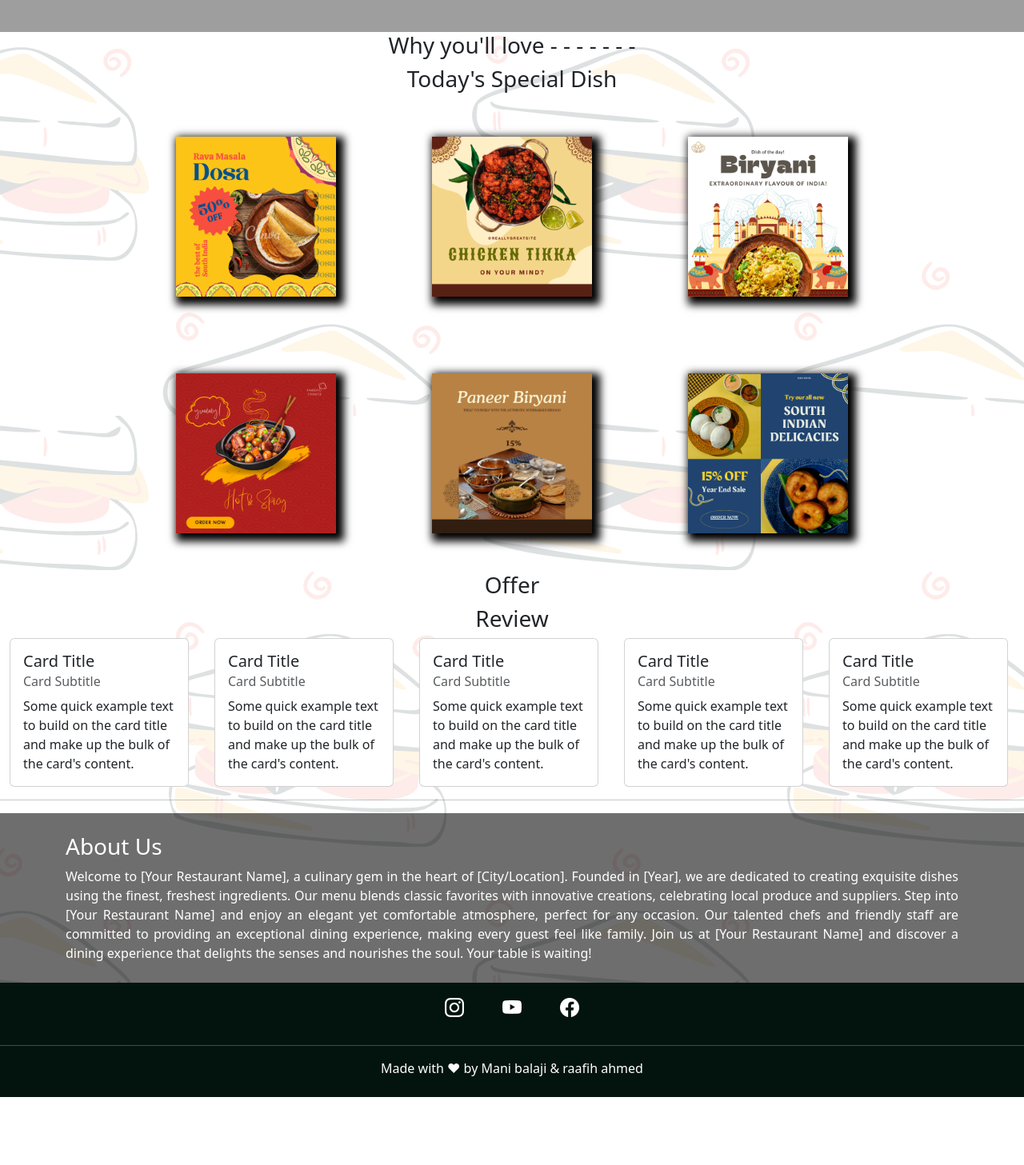
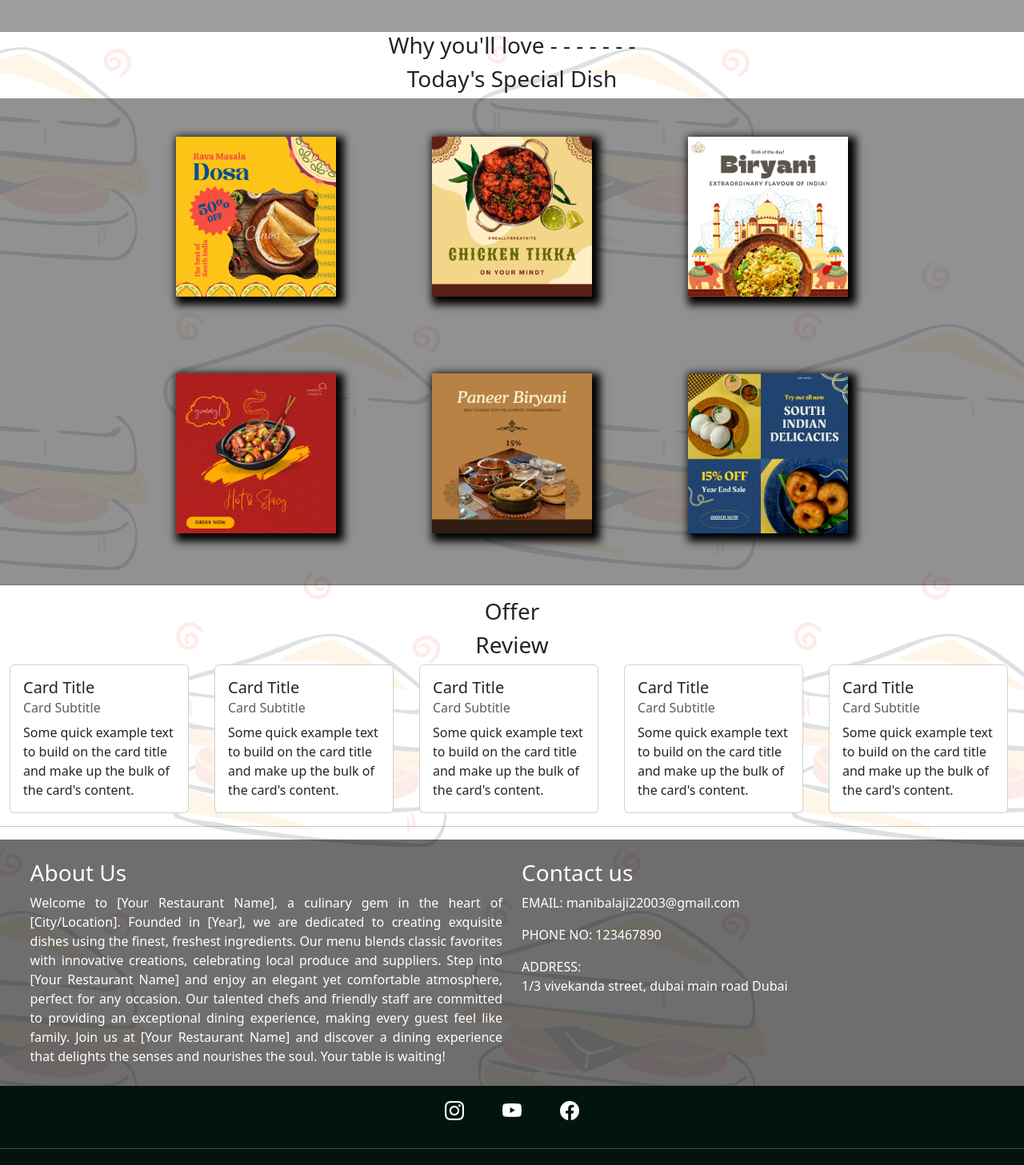
Before and after one commit to manibalaji003/RESTAURENT-WEBSITE, a React (Vite) app in the folder frontend/: page / in a window 1280 px wide. Shown: the part 560-2017 px from the top of the page at 80% size. Before the commit the page ends 1932 px from the top, so only its background shows below. Built offline with nearby package versions, Linux system fonts and the light colour scheme; grey boxes are pictures that could not be loaded.

Commit message:
70 commit in home page

```diff
--- a/frontend/src/App.css
+++ b/frontend/src/App.css
@@ -17,17 +17,27 @@
   font-size: 1.5rem;
   padding: 1%;
 }
+
+.specialdish{
+  background-color: rgba(0, 0, 0, 0.432);
+}
+
 .image{
   height: 200px;
   width: 200px;
   box-shadow: 5px 5px 10px 5px  black;
 
 }
-.aboutus{
-  text-align: justify;
+.aboutcontact{
   background-color: rgba(0, 0, 0, 0.568);
   color: white;
   padding: 2%;
+  display: flex;
+  flex-direction: row;
+}
+.aboutus{
+  text-align: justify;
+
 }
 
 .footer{
--- a/frontend/src/Components/Special.jsx
+++ b/frontend/src/Components/Special.jsx
@@ -8,7 +8,7 @@ import poster5 from '../assets/poster5.png'
 import poster6 from '../assets/poster6.png'
 const Special = () => {
   return (
-    <div >
+    <div className='specialdish'>
         <Container className='d-flex justify-content-center'>
         <Row >
             <Col>
@@ -35,6 +35,7 @@ const Special = () => {
             </Col>
         </Row>
         </Container>
+        <hr/>
     </div>
   )
 }
--- a/frontend/src/Pages/Home.jsx
+++ b/frontend/src/Pages/Home.jsx
@@ -29,8 +29,8 @@ const Home = () => {
        <Review />
        </div>
        <hr />
-       <div className='aboutus'>
-        <Container>
+       <div className='aboutcontact'>
+        <Container className='aboutus'>
         <h3>About Us</h3>
 
 
@@ -40,6 +40,14 @@ Step into [Your Restaurant Name] and enjoy an elegant yet comfortable atmosphere
 
 Join us at [Your Restaurant Name] and discover a dining experience that delights the senses and nourishes the soul. Your table is waiting!
        </Container>
+
+
+            <Container className='address'>
+          <h3>Contact us</h3>
+                <p>EMAIL:  <span>manibalaji22003@gmail.com</span></p>
+                <p>PHONE NO:  <span>123467890</span></p>
+                <p>ADDRESS:  <address>1/3 vivekanda street, dubai main road Dubai </address></p>
+            </Container>
        </div>
        <Footer />
        </>
```
